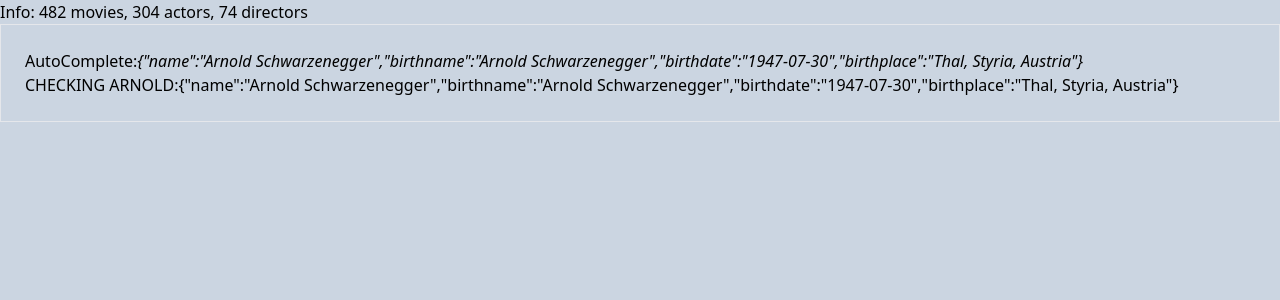
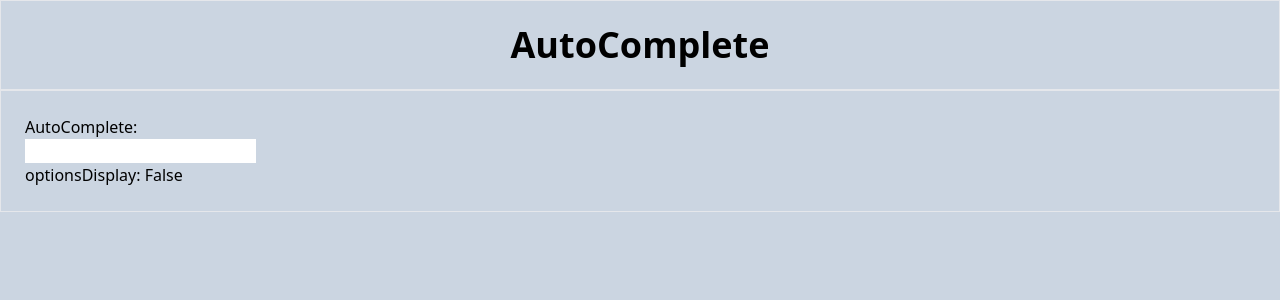
Before and after one commit to gregsoares/autoComplete, a React (Vite) app: page / in a window 1280 px wide. Shown: the top 300 px of the page. Built offline with nearby package versions, Linux system fonts and the light colour scheme.

Commit message:
added input, filter and states

```diff
--- a/src/App.jsx
+++ b/src/App.jsx
@@ -1,7 +1,8 @@
-import movies from './assets/data/movieList.json'
-import actors from './assets/data/actorList.json'
-import directors from './assets/data/directorList.json'
+import React, { useEffect, useState } from 'react'
+import { getMovies, getActors, getDirectors } from './utility/api'
+
 import AutoComplete from './Pages/AutoComplete/AutoComplete'
+import InfoCard from './Components/InfoCard'
 /** TODO:
  *
  * -- Call the API to get the data (from json files) :
@@ -11,17 +12,65 @@ import AutoComplete from './Pages/AutoComplete/AutoComplete'
  *
  */
 function App() {
-  const data = { movies, actors, directors }
+  const [data, setData] = useState({})
+  const [options, setOptions] = useState([])
+  const [selectedOption, setSelectedOption] = useState(null)
+
+  const handleSelectedOption = option => {
+    if (options.length === 1) {
+      setSelectedOption(options[0])
+    }
+
+    if (option) setSelectedOption([option])
+  }
+
+  const handleOptions = inputString => {
+    const filteredOptions = []
+
+    if (data && inputString) {
+      filteredOptions.push(
+        data
+          ?.filter(item => {
+            return item.name.toLowerCase().includes(inputString.toLowerCase())
+          })
+          ?.flat()
+      )
+
+      setOptions(filteredOptions)
+      if (filteredOptions.length === 1) {
+        setSelectedOption(filteredOptions[0])
+      }
+    }
+  }
+
+  const fetchData = async () => {
+    // Order in array matters so categories are saved in the same order in state
+    const allData = [
+      getActors().then(res => res),
+      getMovies().then(res => res),
+      getDirectors().then(res => res),
+    ]
+    setData(await Promise.all(allData).then(res => res.flat()))
+  }
+
+  useEffect(() => {
+    fetchData()
+  }, [])
+
   return (
     <div className='bg-slate-300 min-h-screen '>
-      Info: {data.movies.length} movies, {data.actors.length} actors,{' '}
-      {data.directors.length} directors
+      <header className='p-6 border'>
+        <h1 className='text-4xl font-bold text-center'>AutoComplete</h1>
+      </header>
       <section className='p-6 border'>
-        <AutoComplete
-          actors={data.actors.flat()}
-          movies={data.movies.flat()}
-          directors={data.directors.flat()}
-        />
+        {data && (
+          <AutoComplete
+            data={options.length ? options : data}
+            handleOptions={handleOptions}
+            handleSelectedOption={handleSelectedOption}
+          />
+        )}
+        {selectedOption?.length && <InfoCard data={selectedOption} />}
       </section>
     </div>
   )
--- /dev/null
+++ b/src/Components/InfoCard.jsx
@@ -0,0 +1,23 @@
+import React from 'react'
+
+const InfoCard = ({ data }) => {
+  return (
+    <div className='flex justify-center'>
+      InfoCard:
+      <section className='flex shadow-md rounded-md bg-slate-500 mx-2 my-1'>
+        <div className='flex flex-col items-center'>
+          <div className='m-1'>
+            <h1>{data[0]?.name}</h1>
+            {Object.entries(data[0]).map((item, index) => (
+              <p className='px-2 py-1' key={item[0] + index}>
+                <b>{item[0]}</b>: {item[1]}
+              </p>
+            ))}
+          </div>
+        </div>
+      </section>
+    </div>
+  )
+}
+
+export default InfoCard
--- a/src/Pages/AutoComplete/AutoComplete.jsx
+++ b/src/Pages/AutoComplete/AutoComplete.jsx
@@ -1,35 +1,40 @@
-import React from 'react'
+import React, { useState } from 'react'
 
-/**TODO:
- * 1. save the data in the state
- * 2. Create card component to display the data
- * 3. Create dropdown component to filter the data by caterogies
- * 4. Create search component to filter the data by user input
- * - create filter function(Primary category: Movies, Actors, Directors, by dropdown)
- *  -- filter function should take into account if movies are selected then only show movies with the actor/director specified by the user
- */
-
-/**
- *
- * @param {*} data
- * @returns
- */
-
-const AutoComplete = ({ actors }) => {
+const AutoComplete = ({ data, handleOptions, handleSelectedOption }) => {
+  const [optionsDisplay, setOptionsDisplay] = useState(false)
   return (
     <div>
       AutoComplete:
-      <i>
-        {actors.map(el =>
-          el.name === 'Arnold Schwarzenegger' ? JSON.stringify(el) : null
+      <section className='relative'>
+        <input
+          onChange={e => {
+            handleOptions(e.target.value)
+          }}
+          onFocus={() => {
+            setOptionsDisplay(true)
+          }}
+          type='text'
+          name='optionsInput'
+          id='options'
+        />
+        <h1>optionsDisplay: {optionsDisplay === true ? 'True' : 'False'}</h1>
+        {optionsDisplay && (
+          <ul className='absolute top-12'>
+            {data?.flat().map((item, index) => (
+              <li
+                onClick={() => {
+                  handleSelectedOption(item)
+                  setOptionsDisplay(false)
+                }}
+                className='bg-gray-500 w-fit px-2 py-1 rounded-xl'
+                key={item?.name + item?.birthdate + item?.birthname + index}
+              >
+                {item.name}
+              </li>
+            ))}
+          </ul>
         )}
-      </i>
-      <p>
-        CHECKING ARNOLD:
-        {JSON.stringify(
-          actors.filter(el => el.name === 'Arnold Schwarzenegger')[0]
-        )}
-      </p>
+      </section>
     </div>
   )
 }
--- /dev/null
+++ b/src/utility/api.js
@@ -0,0 +1,25 @@
+import movies from '../assets/data/movieList.json'
+import actors from '../assets/data/actorList.json'
+import directors from '../assets/data/directorList.json'
+
+const moviePromise = new Promise((resolve, reject) =>
+  setTimeout(() => {
+    resolve(movies)
+  }, 80)
+)
+
+const actorPromise = new Promise((resolve, reject) => {
+  setTimeout(() => {
+    resolve(actors)
+  }, 80)
+})
+
+const directorPromise = new Promise((resolve, reject) => {
+  setTimeout(() => {
+    resolve(directors)
+  }, 80)
+})
+
+export const getMovies = async () => moviePromise
+export const getActors = async () => actorPromise
+export const getDirectors = async () => directorPromise
```
